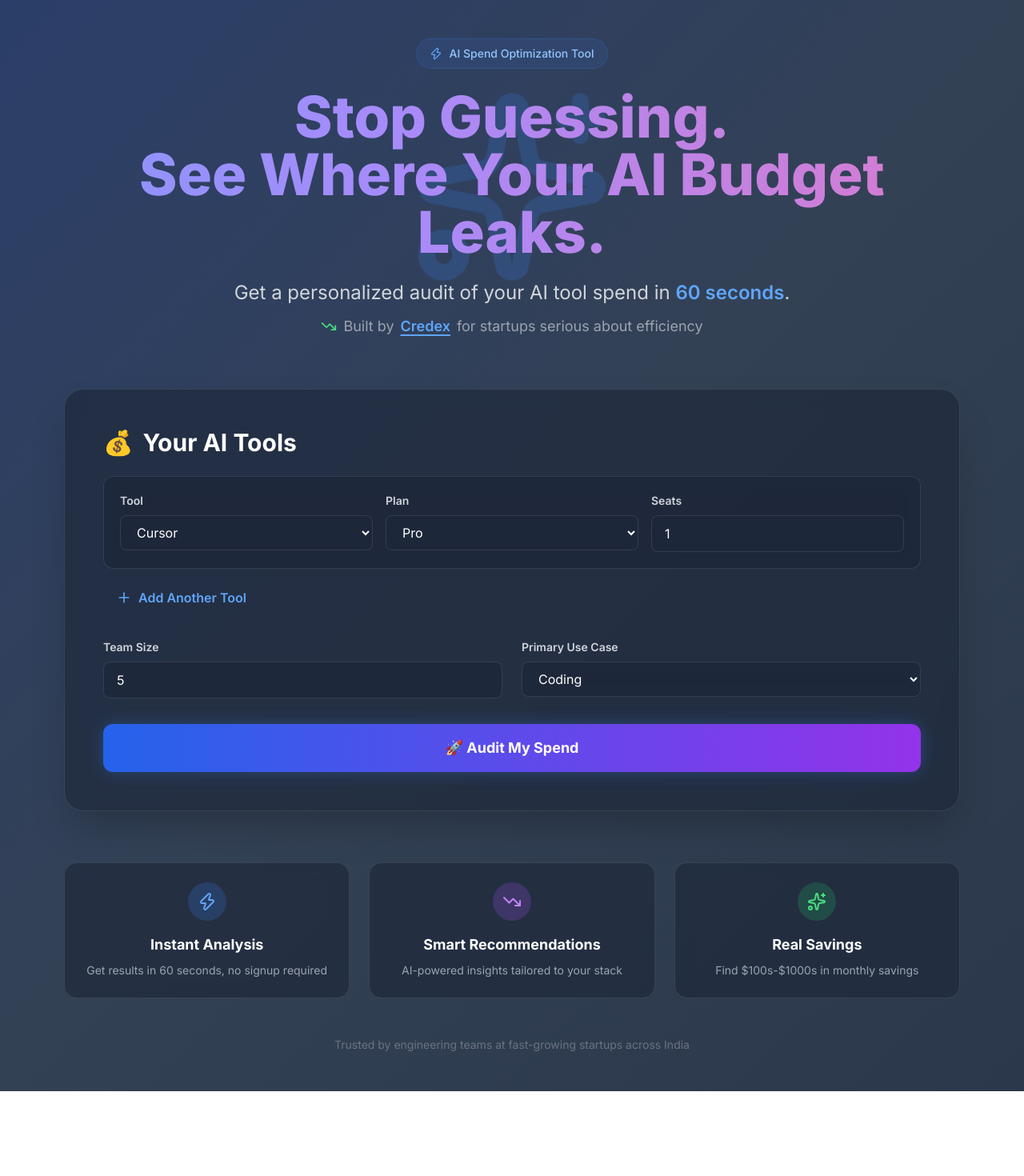
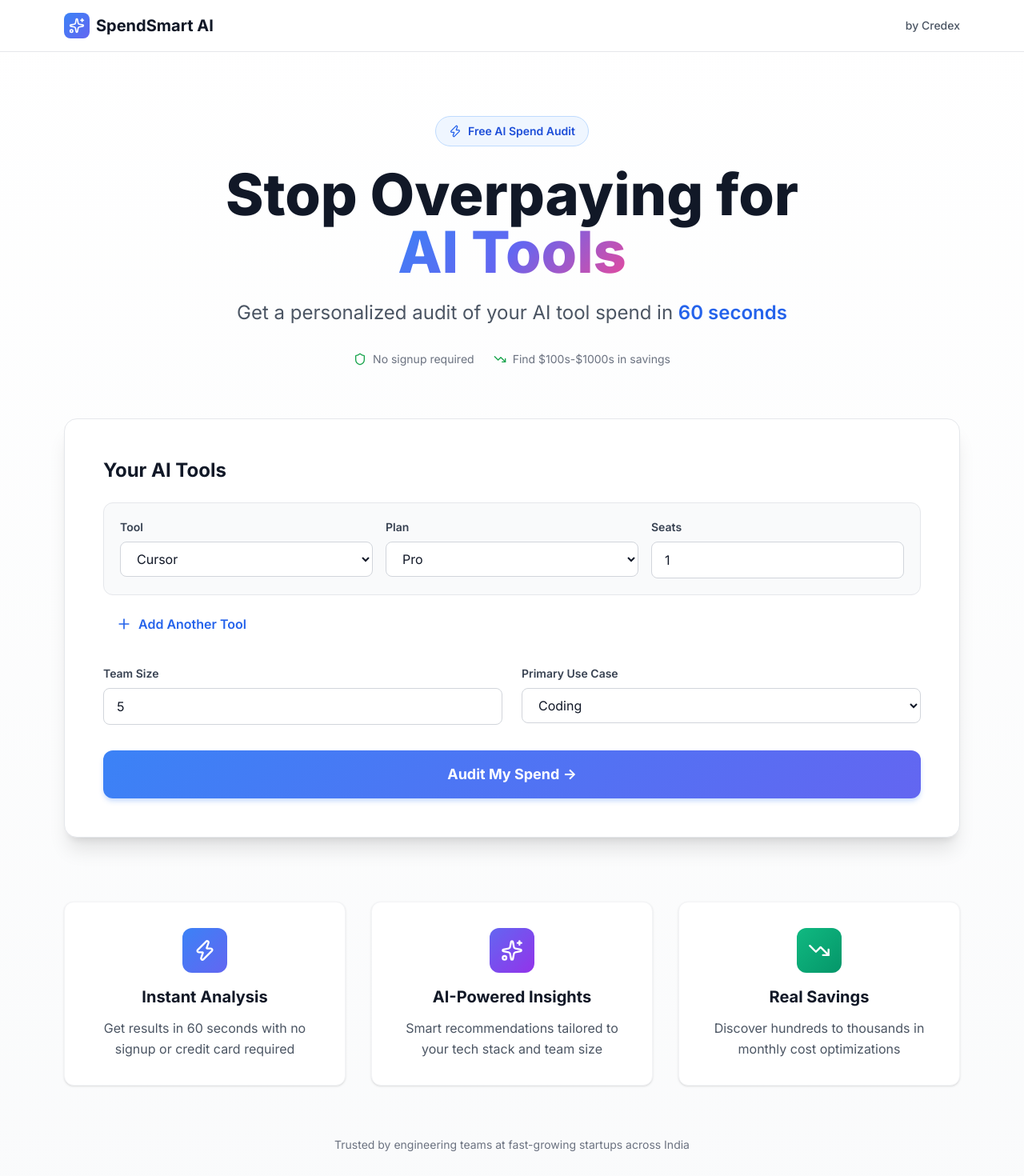
Before and after one commit to shaikhaman284/spendsmart-ai, a Next.js app: page / in a window 1280 px wide. Shown: the top 1470 px of the page at 80% size. Before the commit the page ends 1364 px from the top, so only its background shows below. Built offline with nearby package versions, Linux system fonts and the light colour scheme.

Commit message:
Redesign with professional white theme and modern typography

```diff
--- a/src/app/globals.css
+++ b/src/app/globals.css
@@ -2,142 +2,194 @@
 @tailwind components;
 @tailwind utilities;
 
+@import url('https://fonts.googleapis.com/css2?family=Inter:wght@400;500;600;700;800;900&family=Poppins:wght@600;700;800&display=swap');
+
 :root {
-  --foreground-rgb: 255, 255, 255;
-  --background-start-rgb: 15, 23, 42;
-  --background-end-rgb: 30, 41, 59;
+  --foreground-rgb: 15, 23, 42;
+  --background-start-rgb: 255, 255, 255;
+  --background-end-rgb: 249, 250, 251;
+  --primary: 59, 130, 246;
+  --secondary: 99, 102, 241;
+  --accent: 236, 72, 153;
+}
+
+* {
+  font-family: 'Inter', -apple-system, BlinkMacSystemFont, 'Segoe UI', sans-serif;
+}
+
+h1, h2, h3, h4, h5, h6 {
+  font-family: 'Poppins', 'Inter', sans-serif;
 }
 
 body {
   color: rgb(var(--foreground-rgb));
   background: linear-gradient(
-      135deg,
-      rgb(15, 23, 42) 0%,
-      rgb(30, 41, 59) 50%,
-      rgb(15, 23, 42) 100%
-    );
-  background-attachment: fixed;
+    180deg,
+    rgb(var(--background-start-rgb)) 0%,
+    rgb(var(--background-end-rgb)) 100%
+  );
   min-height: 100vh;
-}
-
-/* Animated gradient background */
-@keyframes gradient {
-  0% {
-    background-position: 0% 50%;
-  }
-  50% {
-    background-position: 100% 50%;
-  }
-  100% {
-    background-position: 0% 50%;
-  }
-}
-
-.gradient-bg {
-  background: linear-gradient(
-    -45deg,
-    #1e293b,
-    #334155,
-    #1e3a8a,
-    #312e81
-  );
-  background-size: 400% 400%;
-  animation: gradient 15s ease infinite;
-}
-
-/* Glass morphism effect */
-.glass {
-  background: rgba(30, 41, 59, 0.7);
-  backdrop-filter: blur(10px);
-  border: 1px solid rgba(255, 255, 255, 0.1);
-}
-
-/* Glow effect */
-.glow {
-  box-shadow: 0 0 20px rgba(59, 130, 246, 0.3);
-}
-
-.glow-hover:hover {
-  box-shadow: 0 0 30px rgba(59, 130, 246, 0.5);
-  transform: translateY(-2px);
-  transition: all 0.3s ease;
 }
 
 /* Smooth transitions */
 * {
-  transition: background-color 0.2s ease, border-color 0.2s ease, color 0.2s ease;
+  transition: all 0.2s ease;
 }
 
 /* Custom scrollbar */
 ::-webkit-scrollbar {
-  width: 10px;
+  width: 12px;
 }
 
 ::-webkit-scrollbar-track {
-  background: #1e293b;
+  background: #f1f5f9;
 }
 
 ::-webkit-scrollbar-thumb {
-  background: #475569;
-  border-radius: 5px;
+  background: #cbd5e1;
+  border-radius: 6px;
 }
 
 ::-webkit-scrollbar-thumb:hover {
-  background: #64748b;
+  background: #94a3b8;
 }
 
-/* Animated gradient text */
-.gradient-text {
-  background: linear-gradient(
-    90deg,
-    #60a5fa,
-    #a78bfa,
-    #f472b6,
-    #60a5fa
-  );
-  background-size: 300% 300%;
-  -webkit-background-clip: text;
-  -webkit-text-fill-color: transparent;
-  background-clip: text;
-  animation: gradient 8s ease infinite;
+/* Professional card shadow */
+.card-shadow {
+  box-shadow: 0 1px 3px 0 rgba(0, 0, 0, 0.1), 0 1px 2px -1px rgba(0, 0, 0, 0.1);
 }
 
-/* Card hover effect */
+.card-shadow-lg {
+  box-shadow: 0 10px 15px -3px rgba(0, 0, 0, 0.1), 0 4px 6px -4px rgba(0, 0, 0, 0.1);
+}
+
+.card-shadow-xl {
+  box-shadow: 0 20px 25px -5px rgba(0, 0, 0, 0.1), 0 8px 10px -6px rgba(0, 0, 0, 0.1);
+}
+
+/* Hover effects */
 .card-hover {
   transition: all 0.3s cubic-bezier(0.4, 0, 0.2, 1);
 }
 
 .card-hover:hover {
-  transform: translateY(-4px) scale(1.02);
-  box-shadow: 0 20px 40px rgba(0, 0, 0, 0.3);
+  transform: translateY(-4px);
+  box-shadow: 0 20px 25px -5px rgba(0, 0, 0, 0.15), 0 8px 10px -6px rgba(0, 0, 0, 0.1);
 }
 
-/* Button pulse animation */
-@keyframes pulse {
+/* Gradient backgrounds */
+.gradient-primary {
+  background: linear-gradient(135deg, rgb(59, 130, 246) 0%, rgb(99, 102, 241) 100%);
+}
+
+.gradient-success {
+  background: linear-gradient(135deg, rgb(16, 185, 129) 0%, rgb(5, 150, 105) 100%);
+}
+
+.gradient-accent {
+  background: linear-gradient(135deg, rgb(236, 72, 153) 0%, rgb(219, 39, 119) 100%);
+}
+
+/* Gradient text */
+.gradient-text {
+  background: linear-gradient(135deg, rgb(59, 130, 246), rgb(99, 102, 241), rgb(236, 72, 153));
+  -webkit-background-clip: text;
+  -webkit-text-fill-color: transparent;
+  background-clip: text;
+}
+
+/* Button styles */
+.btn-primary {
+  background: linear-gradient(135deg, rgb(59, 130, 246) 0%, rgb(99, 102, 241) 100%);
+  box-shadow: 0 4px 6px -1px rgba(59, 130, 246, 0.3);
+}
+
+.btn-primary:hover {
+  box-shadow: 0 10px 15px -3px rgba(59, 130, 246, 0.4);
+  transform: translateY(-2px);
+}
+
+/* Badge styles */
+.badge {
+  display: inline-flex;
+  align-items: center;
+  padding: 0.375rem 0.75rem;
+  border-radius: 9999px;
+  font-size: 0.875rem;
+  font-weight: 600;
+}
+
+.badge-blue {
+  background-color: rgb(239, 246, 255);
+  color: rgb(29, 78, 216);
+}
+
+.badge-green {
+  background-color: rgb(236, 253, 245);
+  color: rgb(5, 150, 105);
+}
+
+.badge-pink {
+  background-color: rgb(253, 242, 248);
+  color: rgb(190, 24, 93);
+}
+
+/* Input focus styles */
+input:focus, select:focus, textarea:focus {
+  outline: none;
+  border-color: rgb(59, 130, 246);
+  box-shadow: 0 0 0 3px rgba(59, 130, 246, 0.1);
+}
+
+/* Animations */
+@keyframes fadeIn {
+  from {
+    opacity: 0;
+    transform: translateY(10px);
+  }
+  to {
+    opacity: 1;
+    transform: translateY(0);
+  }
+}
+
+.animate-fade-in {
+  animation: fadeIn 0.5s ease-out;
+}
+
+@keyframes slideUp {
+  from {
+    opacity: 0;
+    transform: translateY(20px);
+  }
+  to {
+    opacity: 1;
+    transform: translateY(0);
+  }
+}
+
+.animate-slide-up {
+  animation: slideUp 0.6s ease-out;
+}
+
+/* Pulse animation for important elements */
+@keyframes pulse-subtle {
   0%, 100% {
     opacity: 1;
   }
   50% {
-    opacity: 0.8;
+    opacity: 0.95;
   }
 }
 
-.btn-pulse:hover {
-  animation: pulse 2s cubic-bezier(0.4, 0, 0.6, 1) infinite;
+.pulse-subtle {
+  animation: pulse-subtle 2s cubic-bezier(0.4, 0, 0.6, 1) infinite;
 }
 
-/* Floating animation */
-@keyframes float {
-  0%, 100% {
-    transform: translateY(0px);
-  }
-  50% {
-    transform: translateY(-10px);
-  }
-}
-
-.float {
-  animation: float 3s ease-in-out infinite;
+/* Professional divider */
+.divider {
+  height: 1px;
+  background: linear-gradient(90deg, transparent, rgb(226, 232, 240), transparent);
 }
 
 @layer utilities {
--- a/src/app/page.tsx
+++ b/src/app/page.tsx
@@ -4,7 +4,7 @@ import { useState } from 'react';
 import SpendInputForm from '@/components/SpendInputForm';
 import AuditResults from '@/components/AuditResults';
 import { FormData, AuditSummary } from '@/lib/types';
-import { Sparkles, TrendingDown, Zap } from 'lucide-react';
+import { Sparkles, TrendingDown, Zap, Shield } from 'lucide-react';
 
 export default function Home() {
   const [loading, setLoading] = useState(false);
@@ -45,41 +45,65 @@ export default function Home() {
   };
 
   return (
-    <main className="min-h-screen gradient-bg">
-      <div className="container mx-auto px-4 py-12 max-w-6xl">
+    <main className="min-h-screen bg-gradient-to-b from-white to-gray-50">
+      {/* Header */}
+      <header className="border-b border-gray-200 bg-white/80 backdrop-blur-sm sticky top-0 z-50">
+        <div className="container mx-auto px-4 py-4 max-w-6xl flex items-center justify-between">
+          <div className="flex items-center gap-2">
+            <div className="w-8 h-8 gradient-primary rounded-lg flex items-center justify-center">
+              <Sparkles className="w-5 h-5 text-white" />
+            </div>
+            <span className="text-xl font-bold text-gray-900">SpendSmart AI</span>
+          </div>
+          <a
+            href="https://credex.rocks"
+            target="_blank"
+            rel="noopener noreferrer"
+            className="text-sm font-medium text-gray-600 hover:text-blue-600"
+          >
+            by Credex
+          </a>
+        </div>
+      </header>
+
+      <div className="container mx-auto px-4 py-12 md:py-20 max-w-6xl">
         {/* Hero Section */}
-        <div className="text-center mb-16 relative">
-          <div className="absolute inset-0 flex items-center justify-center opacity-20">
-            <Sparkles className="w-64 h-64 text-blue-500 float" />
-          </div>
-
-          <div className="relative z-10">
-            <div className="inline-flex items-center gap-2 bg-blue-500/10 border border-blue-500/20 rounded-full px-4 py-2 mb-6">
-              <Zap className="w-4 h-4 text-blue-400" />
-              <span className="text-sm text-blue-300 font-medium">AI Spend Optimization Tool</span>
+        {!auditResults && (
+          <div className="text-center mb-16 animate-fade-in">
+            <div className="inline-flex items-center gap-2 bg-blue-50 border border-blue-200 rounded-full px-4 py-2 mb-6">
+              <Zap className="w-4 h-4 text-blue-600" />
+              <span className="text-sm text-blue-700 font-semibold">Free AI Spend Audit</span>
             </div>
 
-            <h1 className="text-5xl md:text-7xl font-extrabold mb-6 gradient-text leading-tight">
-              Stop Guessing.<br />See Where Your AI Budget Leaks.
+            <h1 className="text-5xl md:text-6xl lg:text-7xl font-extrabold mb-6 text-gray-900 leading-tight">
+              Stop Overpaying for
+              <br />
+              <span className="gradient-text">AI Tools</span>
             </h1>
 
-            <p className="text-xl md:text-2xl text-gray-300 mb-3 max-w-3xl mx-auto">
-              Get a personalized audit of your AI tool spend in <span className="text-blue-400 font-semibold">60 seconds</span>.
+            <p className="text-xl md:text-2xl text-gray-600 mb-4 max-w-3xl mx-auto leading-relaxed">
+              Get a personalized audit of your AI tool spend in <span className="text-blue-600 font-semibold">60 seconds</span>
             </p>
 
-            <p className="text-lg text-gray-400 flex items-center justify-center gap-2">
-              <TrendingDown className="w-5 h-5 text-green-400" />
-              Built by <a href="https://credex.rocks" target="_blank" rel="noopener noreferrer" className="text-blue-400 hover:text-blue-300 font-semibold underline decoration-2 underline-offset-4">Credex</a> for startups serious about efficiency
-            </p>
+            <div className="flex items-center justify-center gap-6 text-sm text-gray-500 mt-8">
+              <div className="flex items-center gap-2">
+                <Shield className="w-4 h-4 text-green-600" />
+                <span>No signup required</span>
+              </div>
+              <div className="flex items-center gap-2">
+                <TrendingDown className="w-4 h-4 text-green-600" />
+                <span>Find $100s-$1000s in savings</span>
+              </div>
+            </div>
           </div>
-        </div>
+        )}
 
         {/* Show Results or Form */}
         {auditResults ? (
-          <div className="animate-in fade-in duration-500">
+          <div className="animate-slide-up">
             <button
               onClick={handleReset}
-              className="mb-8 flex items-center gap-2 text-blue-400 hover:text-blue-300 font-semibold text-lg group"
+              className="mb-8 flex items-center gap-2 text-blue-600 hover:text-blue-700 font-semibold text-lg group"
             >
               <span className="group-hover:-translate-x-1 transition-transform">←</span>
               Run Another Audit
@@ -87,14 +111,14 @@ export default function Home() {
             <AuditResults audit={auditResults} />
           </div>
         ) : (
-          <div className="glass rounded-3xl p-8 md:p-12 shadow-2xl glow-hover">
+          <div className="bg-white rounded-2xl p-8 md:p-12 card-shadow-xl border border-gray-200 animate-slide-up">
             {loading ? (
               <div className="text-center py-16">
-                <div className="inline-block relative">
-                  <div className="animate-spin rounded-full h-16 w-16 border-4 border-blue-500/20 border-t-blue-500 mb-6"></div>
-                  <Sparkles className="w-6 h-6 text-blue-400 absolute top-1/2 left-1/2 transform -translate-x-1/2 -translate-y-1/2" />
+                <div className="inline-block relative mb-6">
+                  <div className="animate-spin rounded-full h-16 w-16 border-4 border-blue-100 border-t-blue-600"></div>
+                  <Sparkles className="w-6 h-6 text-blue-600 absolute top-1/2 left-1/2 transform -translate-x-1/2 -translate-y-1/2" />
                 </div>
-                <p className="text-gray-300 text-lg font-medium">Analyzing your spend...</p>
+                <p className="text-gray-700 text-lg font-semibold">Analyzing your spend...</p>
                 <p className="text-gray-500 text-sm mt-2">This will only take a moment</p>
               </div>
             ) : (
@@ -105,42 +129,49 @@ export default function Home() {
 
         {/* Features Section */}
         {!auditResults && (
-          <div className="mt-16 grid grid-cols-1 md:grid-cols-3 gap-6">
-            <div className="glass rounded-2xl p-6 text-center card-hover">
-              <div className="w-12 h-12 bg-blue-500/20 rounded-full flex items-center justify-center mx-auto mb-4">
-                <Zap className="w-6 h-6 text-blue-400" />
+          <div className="mt-20 grid grid-cols-1 md:grid-cols-3 gap-8 animate-fade-in">
+            <div className="bg-white rounded-xl p-8 text-center card-shadow border border-gray-100 card-hover">
+              <div className="w-14 h-14 gradient-primary rounded-xl flex items-center justify-center mx-auto mb-4">
+                <Zap className="w-7 h-7 text-white" />
               </div>
-              <h3 className="text-lg font-bold mb-2">Instant Analysis</h3>
-              <p className="text-gray-400 text-sm">Get results in 60 seconds, no signup required</p>
+              <h3 className="text-xl font-bold mb-3 text-gray-900">Instant Analysis</h3>
+              <p className="text-gray-600 leading-relaxed">Get results in 60 seconds with no signup or credit card required</p>
             </div>
 
-            <div className="glass rounded-2xl p-6 text-center card-hover">
-              <div className="w-12 h-12 bg-purple-500/20 rounded-full flex items-center justify-center mx-auto mb-4">
-                <TrendingDown className="w-6 h-6 text-purple-400" />
+            <div className="bg-white rounded-xl p-8 text-center card-shadow border border-gray-100 card-hover">
+              <div className="w-14 h-14 bg-gradient-to-br from-indigo-500 to-purple-600 rounded-xl flex items-center justify-center mx-auto mb-4">
+                <Sparkles className="w-7 h-7 text-white" />
               </div>
-              <h3 className="text-lg font-bold mb-2">Smart Recommendations</h3>
-              <p className="text-gray-400 text-sm">AI-powered insights tailored to your stack</p>
+              <h3 className="text-xl font-bold mb-3 text-gray-900">AI-Powered Insights</h3>
+              <p className="text-gray-600 leading-relaxed">Smart recommendations tailored to your tech stack and team size</p>
             </div>
 
-            <div className="glass rounded-2xl p-6 text-center card-hover">
-              <div className="w-12 h-12 bg-green-500/20 rounded-full flex items-center justify-center mx-auto mb-4">
-                <Sparkles className="w-6 h-6 text-green-400" />
+            <div className="bg-white rounded-xl p-8 text-center card-shadow border border-gray-100 card-hover">
+              <div className="w-14 h-14 gradient-success rounded-xl flex items-center justify-center mx-auto mb-4">
+                <TrendingDown className="w-7 h-7 text-white" />
               </div>
-              <h3 className="text-lg font-bold mb-2">Real Savings</h3>
-              <p className="text-gray-400 text-sm">Find $100s-$1000s in monthly savings</p>
+              <h3 className="text-xl font-bold mb-3 text-gray-900">Real Savings</h3>
+              <p className="text-gray-600 leading-relaxed">Discover hundreds to thousands in monthly cost optimizations</p>
             </div>
           </div>
         )}
 
         {/* Social Proof */}
         {!auditResults && (
-          <div className="mt-12 text-center">
+          <div className="mt-16 text-center">
             <p className="text-gray-500 text-sm">
               Trusted by engineering teams at fast-growing startups across India
             </p>
           </div>
         )}
       </div>
+
+      {/* Footer */}
+      <footer className="border-t border-gray-200 bg-white mt-20">
+        <div className="container mx-auto px-4 py-8 max-w-6xl text-center text-gray-600 text-sm">
+          <p>© 2026 SpendSmart AI. Built by <a href="https://credex.rocks" target="_blank" rel="noopener noreferrer" className="text-blue-600 hover:text-blue-700 font-semibold">Credex</a></p>
+        </div>
+      </footer>
     </main>
   );
 }
--- a/src/components/SpendInputForm.tsx
+++ b/src/components/SpendInputForm.tsx
@@ -89,21 +89,20 @@ export default function SpendInputForm({ onSubmit }: SpendInputFormProps) {
   return (
     <form onSubmit={handleSubmit} className="space-y-8">
       <div>
-        <h2 className="text-3xl font-bold mb-6 flex items-center gap-3">
-          <span className="text-blue-400">💰</span>
+        <h2 className="text-2xl font-bold mb-6 text-gray-900">
           Your AI Tools
         </h2>
         <div className="space-y-4">
           {tools.map((tool, index) => (
-            <div key={index} className="glass rounded-xl p-5 space-y-3 card-hover border border-gray-700/50">
+            <div key={index} className="bg-gray-50 rounded-xl p-5 space-y-3 border border-gray-200 hover:border-blue-300 hover:shadow-md transition-all">
               <div className="flex items-start gap-3">
                 <div className="flex-1 grid grid-cols-1 md:grid-cols-3 gap-4">
                   <div>
-                    <label className="block text-sm font-semibold mb-2 text-gray-300">Tool</label>
+                    <label className="block text-sm font-semibold mb-2 text-gray-700">Tool</label>
                     <select
                       value={tool.tool}
                       onChange={(e) => updateTool(index, 'tool', e.target.value)}
-                      className="w-full glass border border-gray-600 rounded-lg px-4 py-2.5 text-white focus:ring-2 focus:ring-blue-500 focus:border-transparent"
+                      className="w-full bg-white border border-gray-300 rounded-lg px-4 py-2.5 text-gray-900 focus:ring-2 focus:ring-blue-500 focus:border-blue-500"
                       required
                     >
                       {TOOLS.map(t => (
@@ -113,11 +112,11 @@ export default function SpendInputForm({ onSubmit }: SpendInputFormProps) {
                   </div>
 
                   <div>
-                    <label className="block text-sm font-semibold mb-2 text-gray-300">Plan</label>
+                    <label className="block text-sm font-semibold mb-2 text-gray-700">Plan</label>
                     <select
                       value={tool.plan}
                       onChange={(e) => updateTool(index, 'plan', e.target.value)}
-                      className="w-full glass border border-gray-600 rounded-lg px-4 py-2.5 text-white focus:ring-2 focus:ring-blue-500 focus:border-transparent"
+                      className="w-full bg-white border border-gray-300 rounded-lg px-4 py-2.5 text-gray-900 focus:ring-2 focus:ring-blue-500 focus:border-blue-500"
                       required
                     >
                       {getPlansForTool(tool.tool).map(p => (
@@ -128,12 +127,12 @@ export default function SpendInputForm({ onSubmit }: SpendInputFormProps) {
 
                   {tool.plan === 'api' ? (
                     <div>
-                      <label className="block text-sm font-semibold mb-2 text-gray-300">Monthly Spend ($)</label>
+                      <label className="block text-sm font-semibold mb-2 text-gray-700">Monthly Spend ($)</label>
                       <input
                         type="number"
                         value={tool.monthlySpend || ''}
                         onChange={(e) => updateTool(index, 'monthlySpend', parseFloat(e.target.value) || 0)}
-                        className="w-full glass border border-gray-600 rounded-lg px-4 py-2.5 text-white focus:ring-2 focus:ring-blue-500 focus:border-transparent"
+                        className="w-full bg-white border border-gray-300 rounded-lg px-4 py-2.5 text-gray-900 focus:ring-2 focus:ring-blue-500 focus:border-blue-500"
                         placeholder="0"
                         min="0"
                         required
@@ -141,12 +140,12 @@ export default function SpendInputForm({ onSubmit }: SpendInputFormProps) {
                     </div>
                   ) : (
                     <div>
-                      <label className="block text-sm font-semibold mb-2 text-gray-300">Seats</label>
+                      <label className="block text-sm font-semibold mb-2 text-gray-700">Seats</label>
                       <input
                         type="number"
                         value={tool.seats || 1}
                         onChange={(e) => updateTool(index, 'seats', parseInt(e.target.value) || 1)}
-                        className="w-full glass border border-gray-600 rounded-lg px-4 py-2.5 text-white focus:ring-2 focus:ring-blue-500 focus:border-transparent"
+                        className="w-full bg-white border border-gray-300 rounded-lg px-4 py-2.5 text-gray-900 focus:ring-2 focus:ring-blue-500 focus:border-blue-500"
                         min="1"
                         required
                       />
@@ -158,7 +157,7 @@ export default function SpendInputForm({ onSubmit }: SpendInputFormProps) {
                   <button
                     type="button"
                     onClick={() => removeTool(index)}
-                    className="mt-8 p-2.5 text-red-400 hover:text-red-300 hover:bg-red-900/30 rounded-lg transition-all"
+                    className="mt-8 p-2.5 text-red-600 hover:text-red-700 hover:bg-red-50 rounded-lg transition-all"
                     aria-label="Remove tool"
                   >
                     <Trash2 size={20} />
@@ -171,7 +170,7 @@ export default function SpendInputForm({ onSubmit }: SpendInputFormProps) {
           <button
             type="button"
             onClick={addTool}
-            className="flex items-center gap-2 text-blue-400 hover:text-blue-300 font-semibold px-4 py-2 rounded-lg hover:bg-blue-500/10 transition-all"
+            className="flex items-center gap-2 text-blue-600 hover:text-blue-700 font-semibold px-4 py-2 rounded-lg hover:bg-blue-50 transition-all"
           >
             <Plus size={20} />
             Add Another Tool
@@ -181,23 +180,23 @@ export default function SpendInputForm({ onSubmit }: SpendInputFormProps) {
 
       <div className="grid grid-cols-1 md:grid-cols-2 gap-6">
         <div>
-          <label className="block text-sm font-semibold mb-2 text-gray-300">Team Size</label>
+          <label className="block text-sm font-semibold mb-2 text-gray-700">Team Size</label>
           <input
             type="number"
             value={teamSize}
             onChange={(e) => setTeamSize(parseInt(e.target.value) || 1)}
-            className="w-full glass border border-gray-600 rounded-lg px-4 py-2.5 text-white focus:ring-2 focus:ring-blue-500 focus:border-transparent"
+            className="w-full bg-white border border-gray-300 rounded-lg px-4 py-2.5 text-gray-900 focus:ring-2 focus:ring-blue-500 focus:border-blue-500"
             min="1"
             required
           />
         </div>
 
         <div>
-          <label className="block text-sm font-semibold mb-2 text-gray-300">Primary Use Case</label>
+          <label className="block text-sm font-semibold mb-2 text-gray-700">Primary Use Case</label>
           <select
             value={primaryUseCase}
             onChange={(e) => setPrimaryUseCase(e.target.value as FormData['primaryUseCase'])}
-            className="w-full glass border border-gray-600 rounded-lg px-4 py-2.5 text-white focus:ring-2 focus:ring-blue-500 focus:border-transparent"
+            className="w-full bg-white border border-gray-300 rounded-lg px-4 py-2.5 text-gray-900 focus:ring-2 focus:ring-blue-500 focus:border-blue-500"
             required
           >
             {USE_CASES.map(uc => (
@@ -209,9 +208,9 @@ export default function SpendInputForm({ onSubmit }: SpendInputFormProps) {
 
       <button
         type="submit"
-        className="w-full bg-gradient-to-r from-blue-600 to-purple-600 hover:from-blue-700 hover:to-purple-700 text-white font-bold py-4 px-6 rounded-xl transition-all shadow-lg hover:shadow-xl glow btn-pulse text-lg"
+        className="w-full btn-primary text-white font-bold py-4 px-6 rounded-xl transition-all text-lg"
       >
-        🚀 Audit My Spend
+        Audit My Spend →
       </button>
     </form>
   );
```
Also changed, not shown: src/components/AuditResults.tsx (+51 -53 lines).
